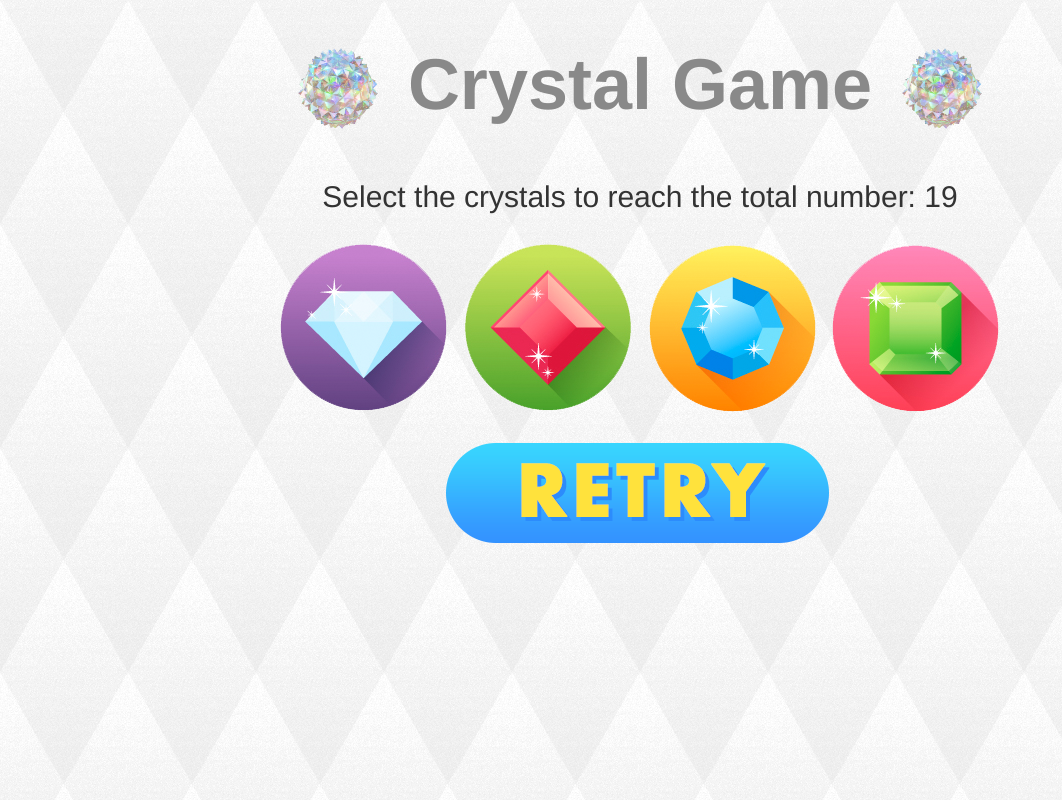
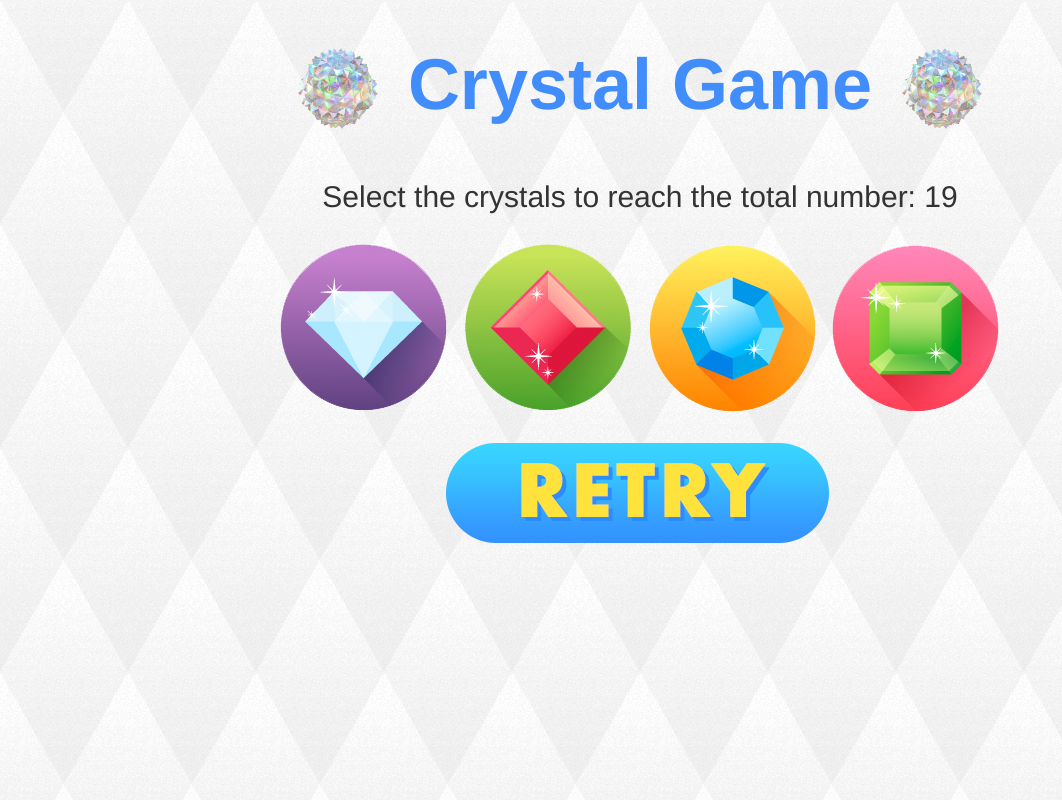
Before and after one commit to iammikemaroney/Crystal-Game, a plain HTML site: page index.html in a window 1280 px wide. Shown: the whole page, without its empty margins (0-1062 px from the left). Drawn offline with nearby package versions, Linux system fonts and the light colour scheme.

Commit message:
Update style.css

```diff
--- a/style.css
+++ b/style.css
@@ -7,7 +7,8 @@ body {
 }
 
 h1 {
+    font-family: "Helvetica Neue", Helvetica, Arial, sans-serif;
     font-weight: bold;
     font-size: 72px;
-    color: #898989;
+    color: #428dfc;
 }
```
